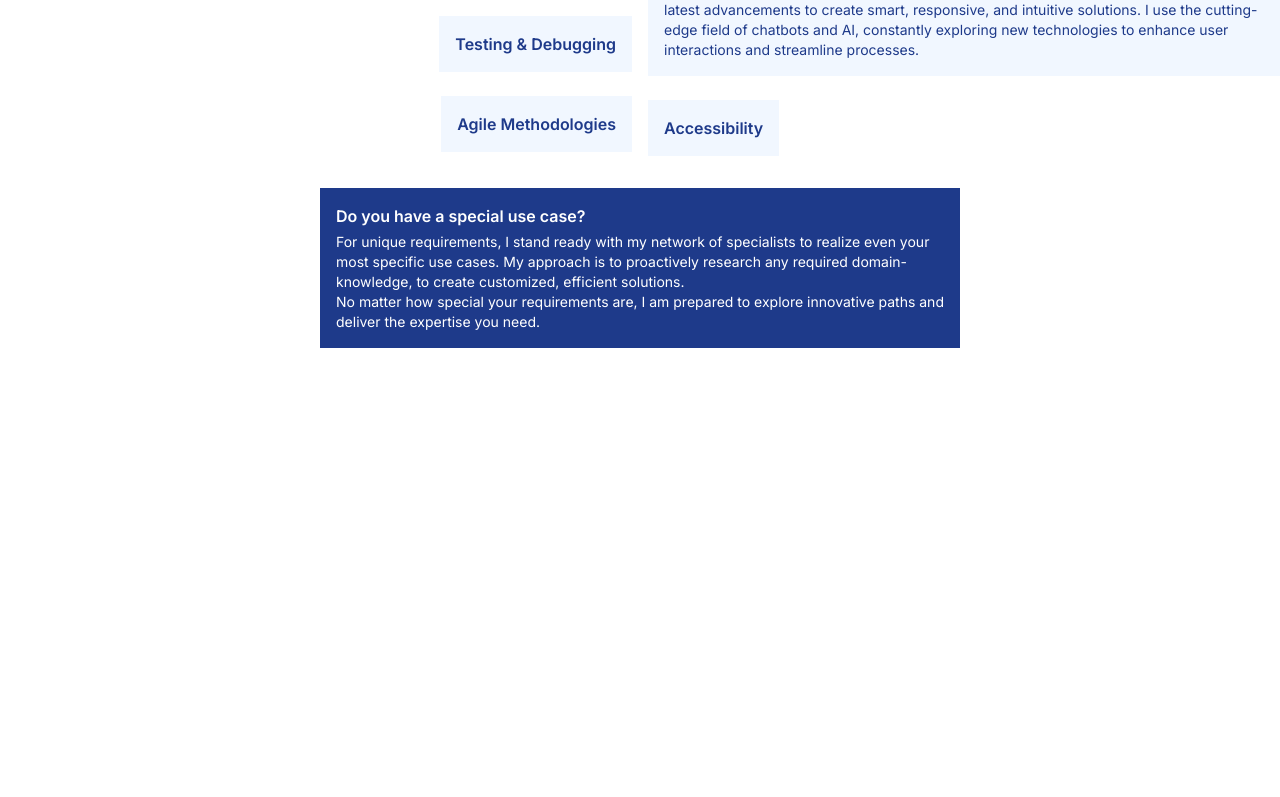
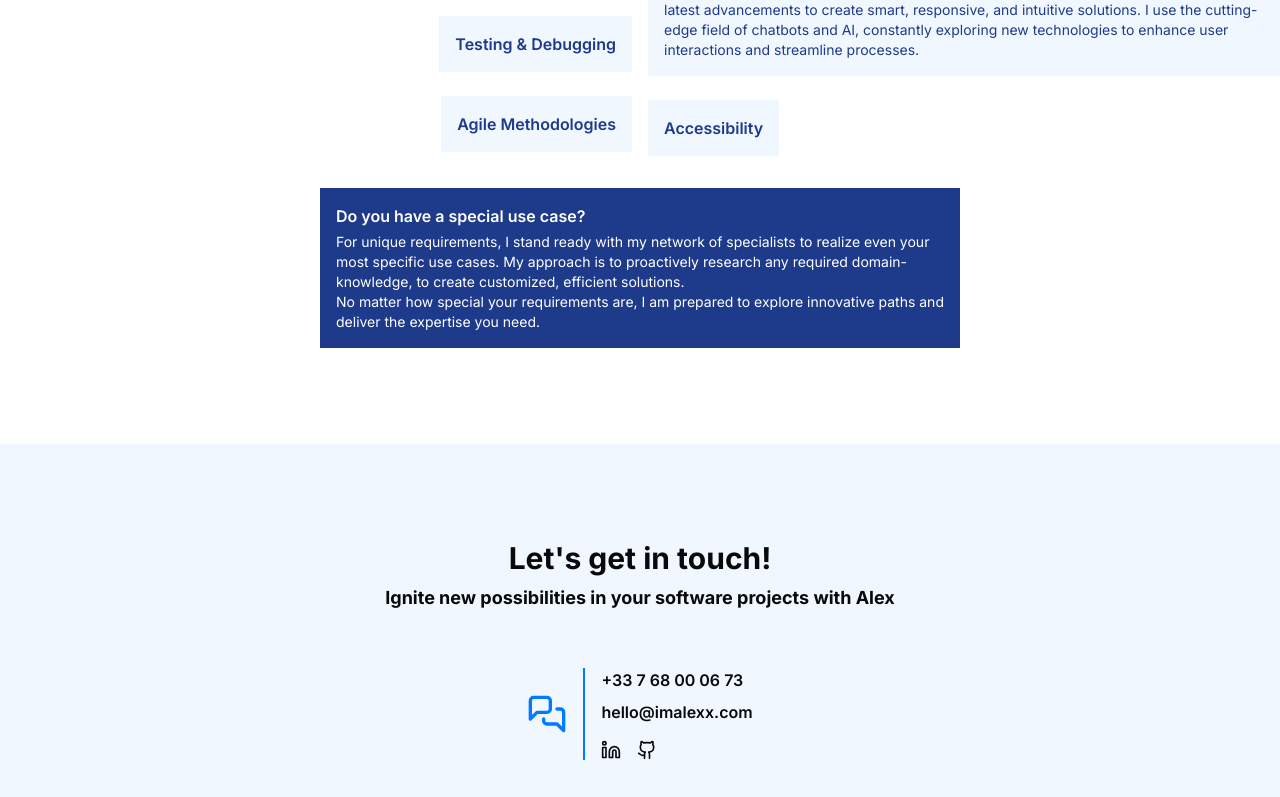
Before and after one commit to codebyalexx/imalexx-app, a Next.js app: page / in a window 1280 px wide. Shown: the part 1613-2410 px from the top of the page. Before the commit the page ends 2057 px from the top, so only its background shows below. Built offline with nearby package versions, Linux system fonts and the light colour scheme.

Commit message:
:sparkles: added get in touch component

```diff
--- a/components/get-in-touch.tsx
+++ b/components/get-in-touch.tsx
@@ -1 +1,15 @@
-export const GetInTouch = () => "";
+import { ContactMeSection } from "./header";
+
+export const GetInTouch = () => {
+  return (
+    <article className="my-24 gap-14 flex flex-col items-center justify-center">
+      <div className="text-center space-y-2">
+        <h2 className="text-3xl font-bold">Let&apos;s get in touch!</h2>
+        <p className="font-bold text-lg">
+          Ignite new possibilities in your software projects with Alex
+        </p>
+      </div>
+      <ContactMeSection />
+    </article>
+  );
+};
--- a/components/header.tsx
+++ b/components/header.tsx
@@ -34,7 +34,7 @@ export const Header = () => {
   );
 };
 
-const ContactMeSection = () => {
+export const ContactMeSection = () => {
   return (
     <div className="flex items-center gap-4">
       <MessagesSquare className="size-10 text-primary" />
```
